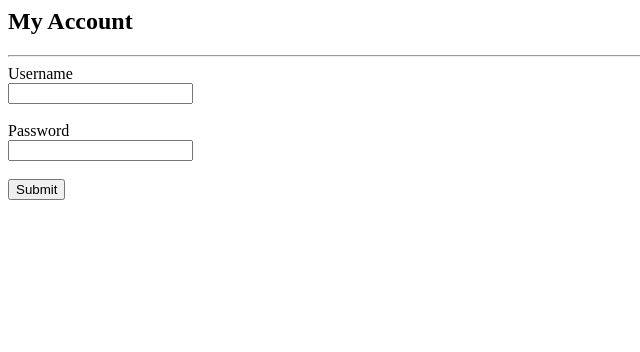
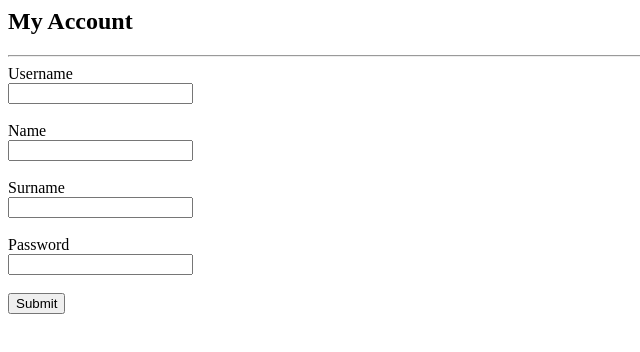
Before and after one commit to AdenAkpinar/deneme-1, a plain HTML site: page deneme-1/index.html in a window 1280 px wide. Shown: the whole page, without its empty margins (0-640 px from the left). Drawn offline with Linux system fonts and the light colour scheme.

Commit message:
Güncellendi

```diff
--- a/deneme-1/index.html
+++ b/deneme-1/index.html
@@ -10,6 +10,14 @@
         <br>
         <input type="text" required/>
         <br> <br>
+        <label>Name</label>
+        <br>
+        <input type="text" required/>
+        <br> <br>
+        <label>Surname</label>
+        <br>
+        <input type="text" required/>
+        <br> <br>
         <label>Password</label>
         <br>
         <input type="password" required/>
```
